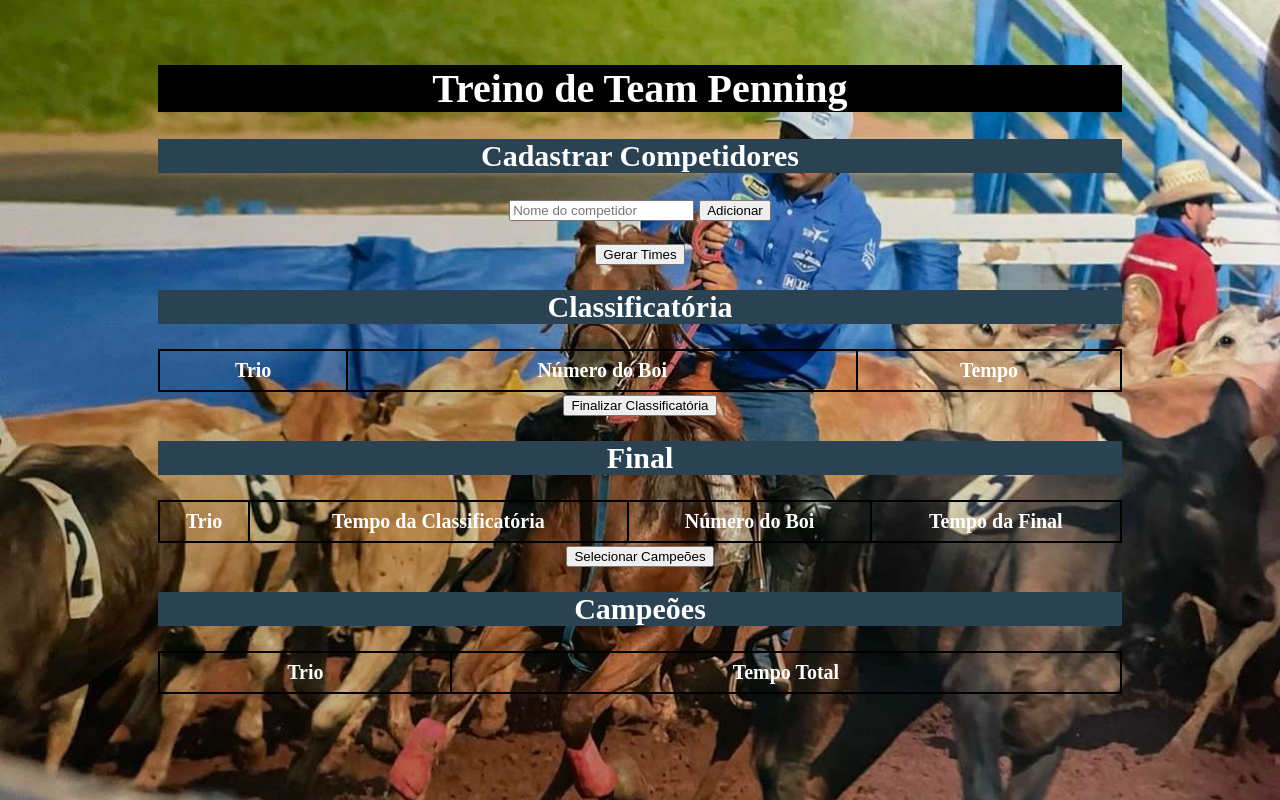
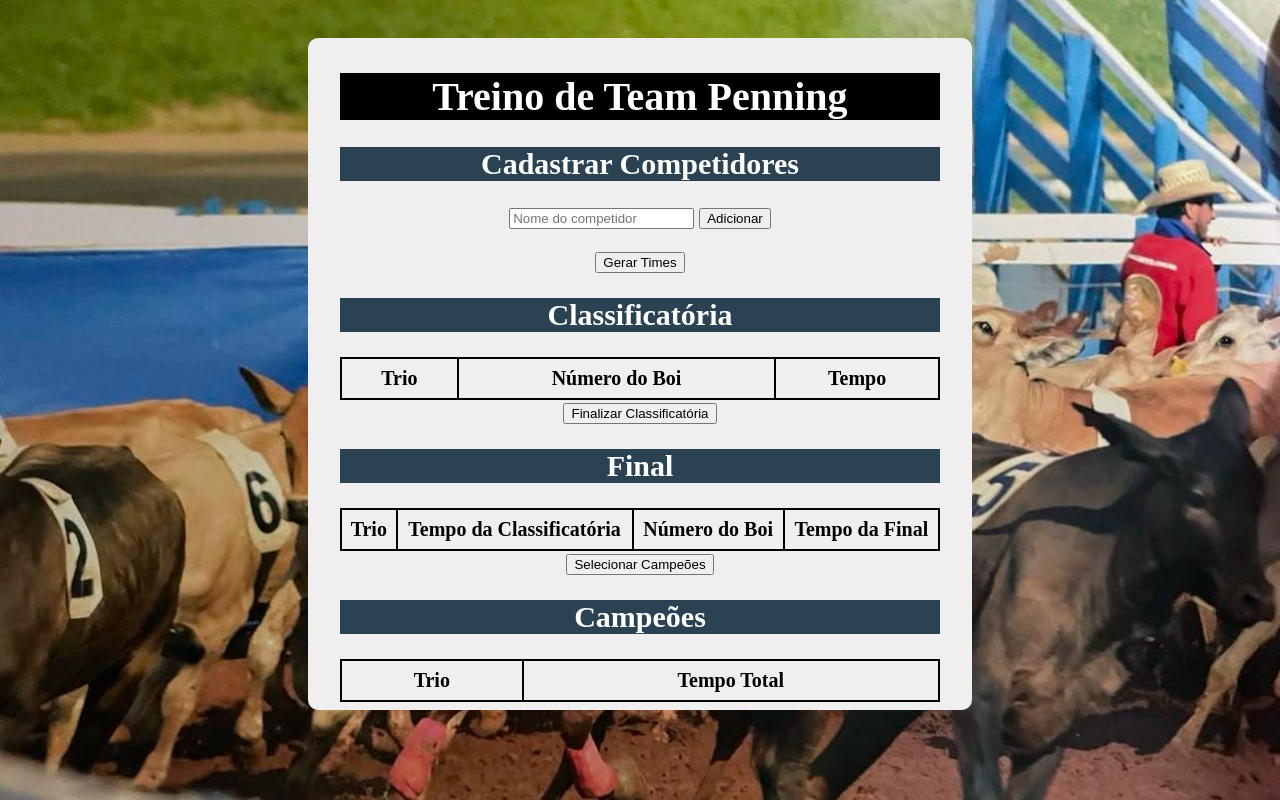
Before and after one commit to Amandabrei/TreinoTeamPenning, a plain HTML site: page index.html in a window 1280 px wide. Drawn offline with Linux system fonts and the light colour scheme.

Commit message:
Update styles.css

```diff
--- a/styles.css
+++ b/styles.css
@@ -8,10 +8,12 @@ body {
 }
 
 .container {
-    width: 80%;
-    margin: auto;
+    max-width: 600px;
+    margin: 0 auto;
     text-align: center;
-    color: white;
+    background-color: #efefef;
+    padding: 0.5rem 2rem;
+    border-radius: 10px;
     font-size: 20px;
 }
 
```
